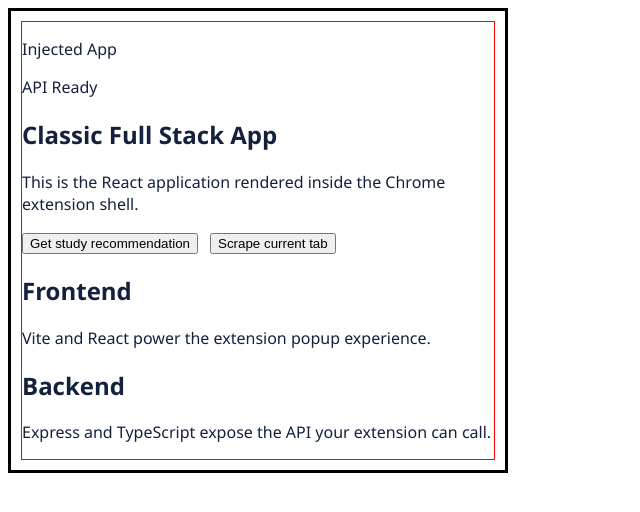
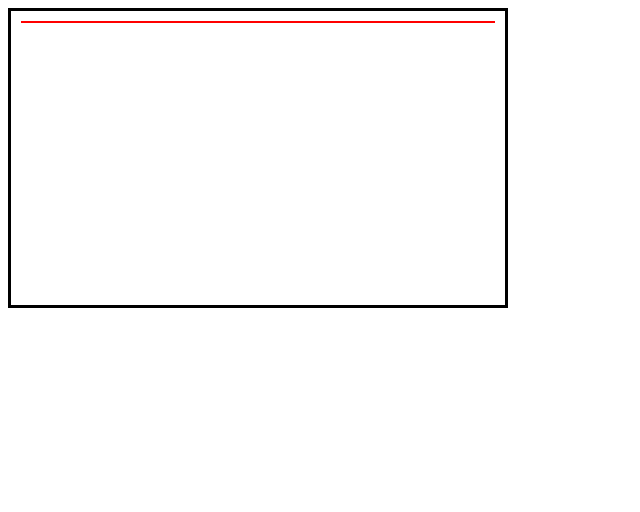
Before and after one commit to Teatot/EngHack_2026, a React (Vite) app in the folder Frontend/: page / in a window 1280 px wide. Shown: the top 512 px of the page, without its empty margins (0-640 px from the left). Built offline with nearby package versions, Linux system fonts and the light colour scheme.

Commit message:
refactor: remove tests on UI

```diff
--- a/Frontend/src/App.tsx
+++ b/Frontend/src/App.tsx
@@ -1,13 +1,6 @@
 import { useState } from "react";
 import { BackendResult, ScrapedPage } from "./types/general_interfaces";
 import { Home } from "./pages/Home";
-
-interface BackendResult {
-  recommendation: string;
-  links: string[];
-  linkNum: number;
-}
-
 
 export default function App() {
   const [response, setResponse] = useState<BackendResult | null>(null);
@@ -101,69 +94,7 @@ export default function App() {
 
   return (
     <section className="app-card">
-      <div className="app-card__header">
-        <p className="eyebrow">Injected App</p>
-        <span className="status-pill">API Ready</span>
-      </div>
-      <h1>Classic Full Stack App</h1>
-      <p className="lead">
-        This is the React application rendered inside the Chrome extension
-        shell.
-      </p>
 
-      <button onClick={handleClick}>Get study recommendation</button>
-
-      <button
-        style={{ marginLeft: "0.75rem" }}
-        onClick={handleScrapeTab}
-        disabled={isScraping}
-      >
-        {isScraping ? "Scraping current tab..." : "Scrape current tab"}
-      </button>
-
-      {response && (
-        <div style={{ marginTop: "1rem" }}>
-          <h2>Recommendation</h2>
-          <p>{response.recommendation}</p>
-
-          {response.links.length > 0 && (
-            <div style={{ marginTop: "0.5rem" }}>
-              <h3>Links ({response.linkNum})</h3>
-              <ul>
-                {response.links.map((link) => (
-                  <li key={link}>
-                    <a href={link} target="_blank" rel="noreferrer">
-                      {link}
-                    </a>
-                  </li>
-                ))}
-              </ul>
-            </div>
-          )}
-        </div>
-      )}
-
-      {scrapeError && (
-        <div style={{ marginTop: "1rem", color: "red" }}>{scrapeError}</div>
-      )}
-
-      {scrapeResult && (
-        <div style={{ marginTop: "1rem" }}>
-          <h2>Scraped Current Tab</h2>
-
-        </div>
-      )}
-
-      <div className="app-grid">
-        <article className="panel">
-          <h2>Frontend</h2>
-          <p>Vite and React power the extension popup experience.</p>
-        </article>
-        <article className="panel">
-          <h2>Backend</h2>
-          <p>Express and TypeScript expose the API your extension can call.</p>
-        </article>
-      </div>
     </section>
   );
 }
```
Also changed, not shown: 1 other file (tests, documents, lock files or other folders).
